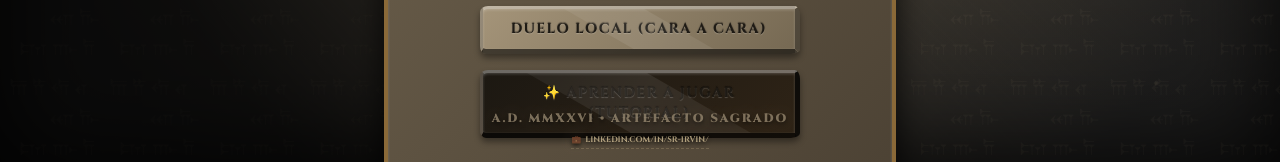
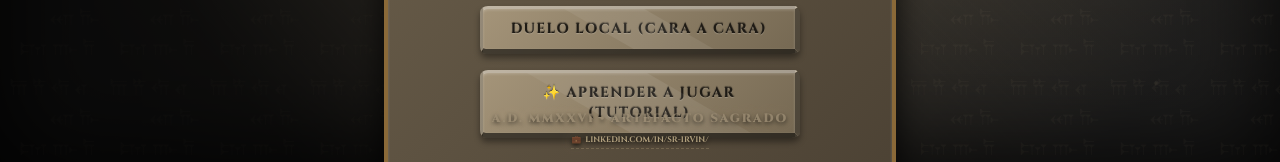
Before and after one commit to SrIrvin/K, a React (Vite) app: page / in a window 1280 px wide. Shown: the part 635-797 px from the top of the page. Built offline with nearby package versions, Linux system fonts and the light colour scheme; no server answers; a web font is replaced by a local one.

Commit message:
style: uniformar contraste del boton de tutorial y optimizar layout vertical de la mano

```diff
--- a/components/MainMenu.tsx
+++ b/components/MainMenu.tsx
@@ -240,10 +240,7 @@ const MainMenu: React.FC<MainMenuProps> = ({ onOnlineMode }) => {
 
           <button
             onClick={() => dispatch({ type: 'SET_GAME_MODE', payload: 'tutorial' })}
-            className="stone-button w-full py-3 text-sm text-[#E2C799] border-[#8A6938] hover:border-[#D8C49A] shadow-[0_0_12px_rgba(216,196,154,0.15)]"
-            style={{
-              background: 'linear-gradient(135deg, #1c1812 0%, #2e2316 100%)'
-            }}
+            className="stone-button w-full py-3 text-sm"
           >
             ✨ Aprender a Jugar (Tutorial)
           </button>
--- a/components/TutorialUI.tsx
+++ b/components/TutorialUI.tsx
@@ -492,7 +492,7 @@ export const TutorialUI: React.FC = () => {
         <GoalZone player={{ id: 1, name: 'AI', color: CardColor.Red, damage: step.playerDamage, hand: [], deck: [], discard: [], scored: step.opponentScored }} isOpponent={true} canScoreDirectly={step.expectedAction === 'click_score' && selectedBoardUnitId === 'Clubs9'} />
 
         {/* Board grid altar */}
-        <div className="w-full max-w-lg flex-grow my-1 p-3 bg-[#40382d]/50 border-4 border-[#8A6938] rounded-xl shadow-[0_15px_30px_rgba(0,0,0,0.8),inset_0_2px_5px_rgba(255,255,255,0.1)] relative" style={{ aspectRatio: '4 / 5' }}>
+        <div className="w-full max-w-lg flex-grow my-1 p-2 bg-[#40382d]/50 border-4 border-[#8A6938] rounded-xl shadow-[0_15px_30px_rgba(0,0,0,0.8),inset_0_2px_5px_rgba(255,255,255,0.1)] relative" style={{ aspectRatio: '4 / 5', maxHeight: '42vh' }}>
           <div className="absolute inset-0 bg-[radial-gradient(circle_at_center,_transparent_10%,_rgba(0,0,0,0.65)_90%)] z-0 pointer-events-none rounded-lg" />
 
           <div className="grid grid-cols-4 grid-rows-5 gap-1.5 sm:gap-2.5 w-full h-full relative z-10">
```
